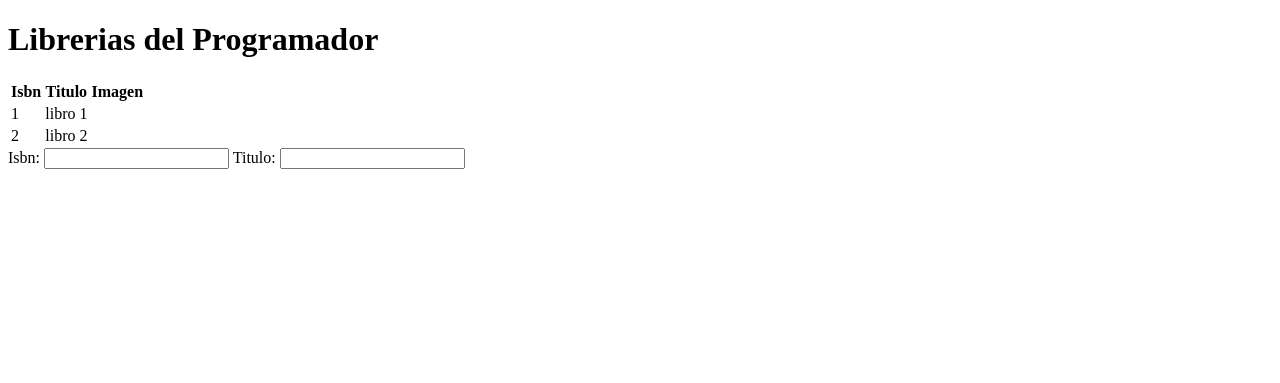
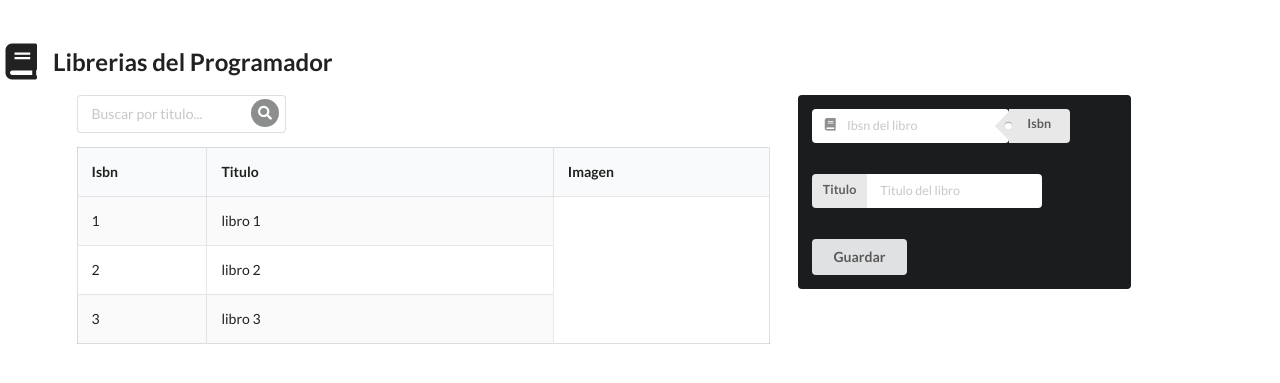
Before and after one commit to rulotr/djangorm_sqlfan, a Django app: page /home/ in a window 1280 px wide. Shown: the top 383 px of the page. Run offline with Django 3.2, Linux system fonts and the light colour scheme; some libraries are stand-ins or nearby versions.

Commit message:
Estilos para la pagina con semantic ui

```diff
--- a/orm_sqlfan/frontend/templates/paginas/index.html
+++ b/orm_sqlfan/frontend/templates/paginas/index.html
@@ -5,40 +5,74 @@
     <meta http-equiv="X-UA-Compatible" content="IE=edge">
     <meta name="viewport" content="width=device-width, initial-scale=1.0">
     <title>Librerias de Progamador</title>
+    <link rel="stylesheet" href="https://cdn.jsdelivr.net/npm/semantic-ui@2.5.0/dist/semantic.min.css">
+    <script src="https://cdn.jsdelivr.net/npm/semantic-ui@2.5.0/dist/semantic.min.js"></script>
     <script defer src="https://unpkg.com/alpinejs@3.x.x/dist/cdn.min.js"></script>
 </head>
-<header>
-    <h1>Librerias del Programador</h1>
-</header>
+<br>
+    <h2 class="ui  header">
+        <i class="book icon"></i>
+        <div class="content">
+            Librerias del Programador
+        </div>
+    </h2>
+
 <body>
-    <div x-data="varAlpine()">
-        <table class="table">
-        <tr>
-          <th scope="col">Isbn</th>
-          <th scope="col">Titulo</th>
-          <th scope="col">Imagen</th>
-        </tr>
+  <div class="ui container">
+    <div class="ui grid"  x-data="varAlpine()">
+        <div class="ten wide column">
+            <div class="ui icon input">
+                <input type="text" placeholder="Buscar por titulo...">
+                <i class="inverted circular search link icon"></i>
+            </div>
+        <table class="ui celled structured padded table selectable striped">
+        <thead>
+            <tr>
+                <th class="three wide" scope="col">Isbn</th>
+                <th class="eight wide" scope="col">Titulo</th>
+                <th class="five wide" scope="col">Imagen</th>
+            </tr>
+        </thead>
         <tbody id="listado-libros">
             <template x-for="libro in libros" :key="libro.isbn">
                 <tr>
-                  <td  x-text="libro.isbn" x-on:click="mostrarDetalle(libro.isbn, libro.titulo)" ></td>
+                  <td x-text="libro.isbn" x-on:click="mostrarDetalle(libro.isbn, libro.titulo)" ></td>
                   <td x-text="libro.titulo"></td>
                 </tr>
               </template>
         </tbody>
         </table>
-        <div>
-            <label for="inputIsbn">Isbn:</label>
-            <input id="inputIsbn" type="text" x-model=detalles.isbn />
-            <label for="inputIsbn">Titulo:</label>
-            <input id="inputIsbn" type="text" x-model=detalles.titulo  />
+        </div>
+        <div class="five wide column">
+        <div class="ui inverted segment">
+            <div class="ui mini inverted form">
+                <div class="inline field">
+                    <div class="ui large labeled input right left icon">
+                        <i class="book icon"></i>
+                        <input id="inputIsbn" placeholder="Ibsn del libro" type="text" x-model=detalles.isbn />
+                        <a class="ui tag label">Isbn</a>
+                    </div>
+                </div>
+                <br>
+                <div class="inline field">
+                <div class="ui large labeled input">
+                    <div class="ui label">Titulo</div>
+                    <input id="inputTitulo" placeholder="Titulo del libro" type="text" x-model=detalles.titulo />
+                </div>
+              </div>
+              <br>
+              <div class="ui submit button">Guardar</div>
+            </div>
+            </div>
+        </div>
         </div>
     </div>
+   </div>
 <script>
     function varAlpine(){
         return{
             detalles: {isbn: "", titulo: ""},
-            libros: [{isbn:'1',titulo: 'libro 1'},{isbn:'2',titulo: 'libro 2'} ],
+            libros: [{isbn:'1',titulo: 'libro 1'},{isbn:'2',titulo: 'libro 2'},{isbn:'3',titulo: 'libro 3'} ],
             mostrarDetalle: function(isbn, titulo){
                this.detalles.isbn = isbn
                this.detalles.titulo = titulo
```
